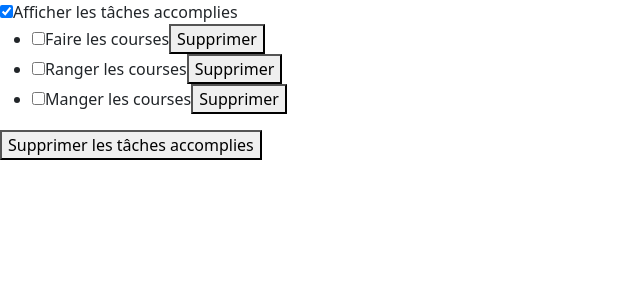
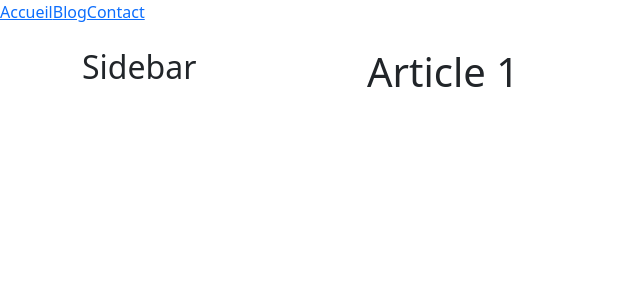
Before and after one commit to newennT/react-grafikart, a React (Vite) app: page /blog/1 in a window 1280 px wide. Shown: the top 300 px of the page, without its empty margins (0-640 px from the left). Built offline with nearby package versions, Linux system fonts and the light colour scheme.

Commit message:
Blog avec react-router-dom

```diff
--- a/package.json
+++ b/package.json
@@ -12,7 +12,8 @@
   "dependencies": {
     "react": "^19.0.0",
     "react-dom": "^19.0.0",
-    "react-error-boundary": "^5.0.0"
+    "react-error-boundary": "^5.0.0",
+    "react-router-dom": "^7.5.0"
   },
   "devDependencies": {
     "@eslint/js": "^9.21.0",
--- a/src/App.jsx
+++ b/src/App.jsx
@@ -1,10 +1,8 @@
-import HookUseReducer from "./partie-trois/useReducer"
-
-
+import CoursReactRouter from "./cours-react-router"
 
 function App() {
   return <>
-    <HookUseReducer />
+    <CoursReactRouter />
   </>
 }
 
--- /dev/null
+++ b/src/cours-react-router/components/Spinner.jsx
@@ -0,0 +1,5 @@
+export function Spinner () {
+    return <div className="spinner-border" role="status">
+        <span className="sr-only">Loading...</span>
+    </div>
+}
--- /dev/null
+++ b/src/cours-react-router/index.jsx
@@ -0,0 +1,73 @@
+import { createBrowserRouter, NavLink, Link, Outlet, RouterProvider, useRouteError, useNavigation } from "react-router-dom";
+import { Single } from "./pages/Single";
+import { Blog } from "./pages/Blog";
+import { Spinner } from "./components/Spinner";
+
+const router = createBrowserRouter([
+    {
+        path: '/',
+        element: <Root />,
+        errorElement: <PageError/>,
+        children: [
+            {
+                path: 'blog',
+                element: <div className="row">
+                    <aside className="col-3">
+                        <h2>Sidebar</h2>
+                    </aside>
+                    <main className="col-9">
+                        <Outlet />
+                    </main>
+                </div>,
+                children: [
+                    {
+                        path: '',
+                        element: <Blog />,
+                        loader: () => fetch('https://jsonplaceholder.typicode.com/posts?_limit=10')
+                    },
+                    {
+                        path: ':id',
+                        element: <Single />
+                    }
+                ]
+            },
+            {
+                path: 'contact',
+                element: <div>Contact</div>
+            }
+        ]
+    }
+]);
+
+function Root () {
+    const {state} = useNavigation()
+    return <>
+        <header>
+            <nav>
+                <NavLink to="/">Accueil</NavLink>
+                <NavLink to="/blog">Blog</NavLink>
+                <NavLink to="/contact">Contact</NavLink>
+            </nav>
+        </header>
+        <div className="container my-4">
+            {state === 'loading' && <Spinner />}
+            <Outlet />
+        </div>
+    </>
+}
+
+function PageError(){
+    const error = useRouteError()
+    console.log(error)
+    return <>
+        <h1>Oupsie</h1>
+        <p>{error?.error?.toString() ?? error?.toString() }</p>
+    </>
+}
+
+
+function CoursReactRouter(){
+    return <RouterProvider router={router} />
+}
+
+export default CoursReactRouter
--- /dev/null
+++ b/src/cours-react-router/pages/Blog.jsx
@@ -0,0 +1,15 @@
+import { NavLink, useLoaderData } from "react-router-dom"
+
+export function Blog() {
+    const posts = useLoaderData()
+    return <>
+        <h1>Mon blog</h1>
+        <ul>
+            {posts.map((post) => (
+                <li key={post.id}>
+                    <NavLink to={`${post.id}`}>{post.title}</NavLink>
+                </li>
+            ))}
+        </ul>
+    </>
+}
--- /dev/null
+++ b/src/cours-react-router/pages/Single.jsx
@@ -0,0 +1,10 @@
+import { useParams } from "react-router-dom"
+
+export function Single (){
+
+    const {id} = useParams();
+
+    return <div>
+        <h1>Article {id}</h1>
+    </div>
+}
```
Also changed, not shown: 1 other file (tests, documents, lock files or other folders).
